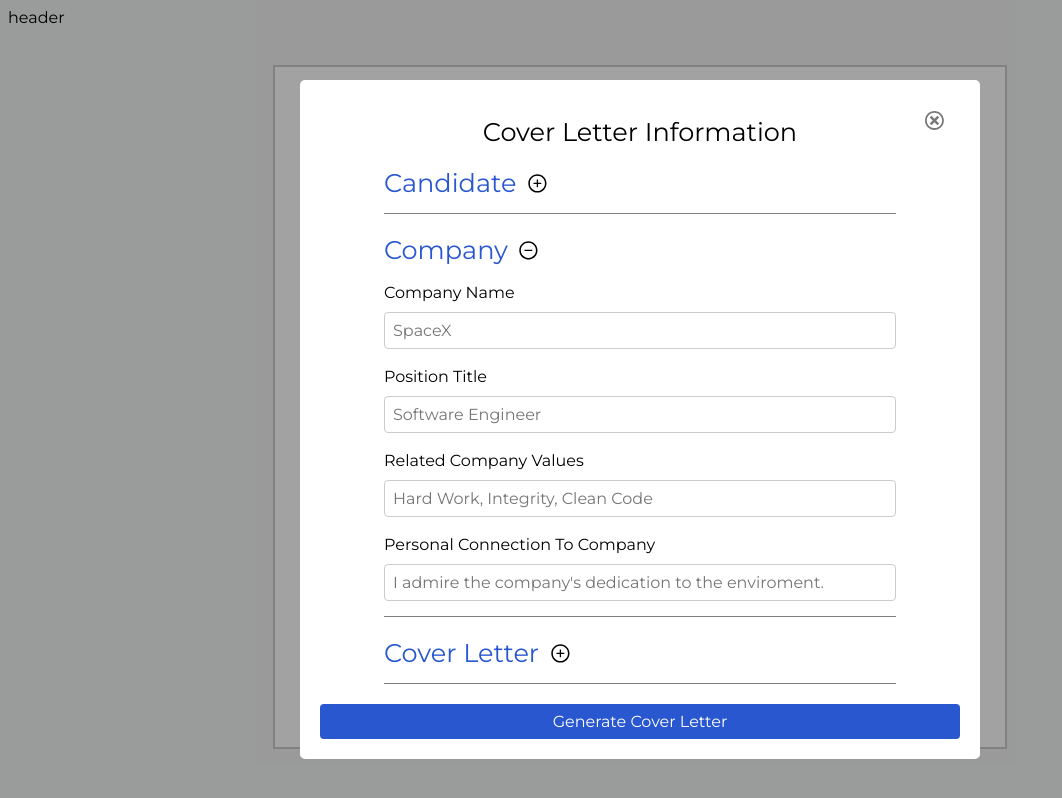
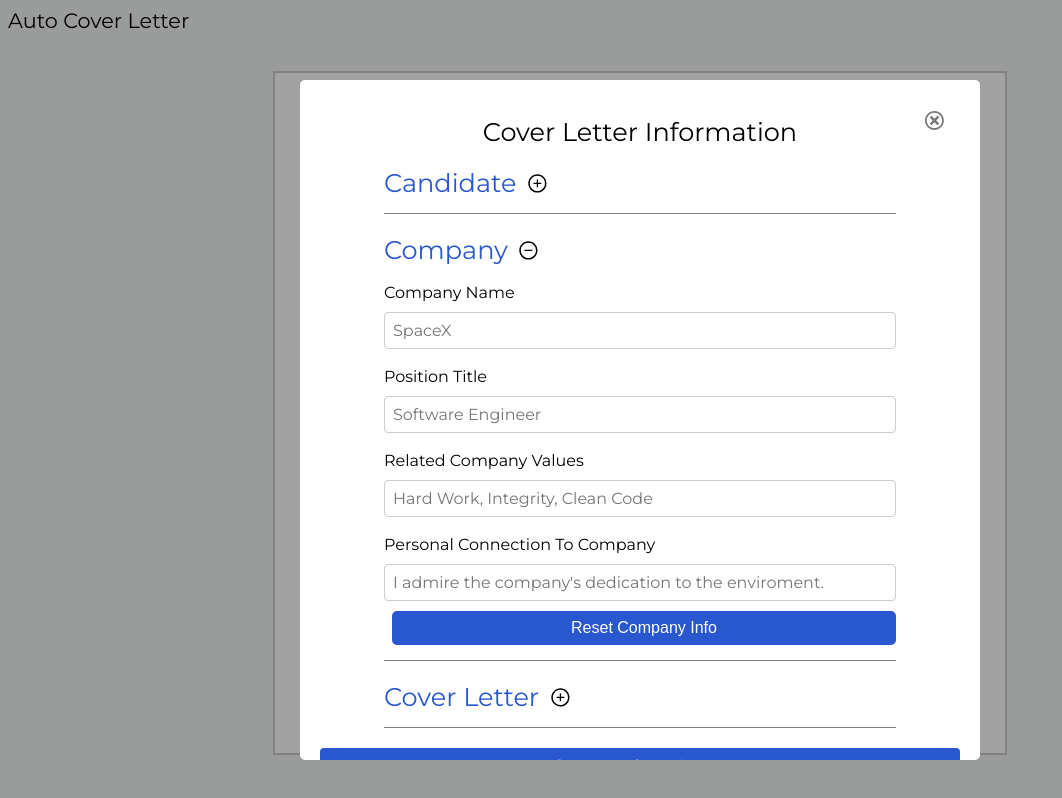
Before and after one commit to JoshBergman/AutoCoverLetter, a React (Create React App) app in the folder auto_cl_frontend/: page / in a window 1280 px wide. Shown: the whole page, without its empty margins (0-1062 px from the left). Built offline with nearby package versions, Linux system fonts and the light colour scheme.

Commit message:
Form improvements, reset field btn, psuedo api call

```diff
--- a/auto_cl_frontend/src/App.css
+++ b/auto_cl_frontend/src/App.css
@@ -1,5 +1,9 @@
 .App {
   font-family: "Montserrat", sans-serif;
+}
+
+.header {
+  font-size: 1.3rem;
 }
 
 html {
--- a/auto_cl_frontend/src/App.tsx
+++ b/auto_cl_frontend/src/App.tsx
@@ -5,7 +5,7 @@ import CoverLetterCurator from "./pages/cover-letter-curator";
 const App = () => {
   return (
     <div className="App">
-      <header className="App-header">header</header>
+      <header className="header">Auto Cover Letter</header>
       <CoverLetterCurator />
     </div>
   );
--- a/auto_cl_frontend/src/components/form-components/cover-letter-form.tsx
+++ b/auto_cl_frontend/src/components/form-components/cover-letter-form.tsx
@@ -1,4 +1,4 @@
-import React, { FormEvent, useContext } from "react";
+import React, { FormEvent, useContext, useState } from "react";
 import { ImCancelCircle } from "react-icons/im";
 
 import styles from "./styles/cover-letter-form.module.css";
@@ -15,8 +15,22 @@ interface ICoverLetterFormProps {
 }
 
 const CoverLetterForm = ({ toggleShowingForm }: ICoverLetterFormProps) => {
+  const [loadingAPI, setLoadingAPI] = useState(false);
   const { info, actions } = useContext(UserContext);
   const dispatch = actions.userDispatch;
+
+  const submitHandler = (e: FormEvent) => {
+    e.preventDefault();
+
+    setLoadingAPI(true);
+    //get cover letter from backend then set loading to false
+
+    //placholder
+    setTimeout(() => {
+      setLoadingAPI(false);
+      toggleShowingForm();
+    }, 2000);
+  };
 
   const getFormFields = () => {
     //generates each form section and that sections' question fields from "../../interfaces/cover-letter-form-info"
@@ -54,14 +68,14 @@ const CoverLetterForm = ({ toggleShowingForm }: ICoverLetterFormProps) => {
 
   return (
     <Modal>
-      <form id={"cl_form"} className={styles.form}>
+      <form onSubmit={submitHandler} id={"cl_form"} className={styles.form}>
         <button className={styles.cancelButton} onClick={cancelForm}>
           <ImCancelCircle />
         </button>
         <h2 className={styles.formHeader}>Cover Letter Information</h2>
         {getFormFields()}
         <button className={styles.button} type="submit">
-          Generate Cover Letter
+          {loadingAPI ? "Loading..." : "Generate Cover Letter"}
         </button>
       </form>
     </Modal>
--- a/auto_cl_frontend/src/components/form-components/form-ui/form-section.tsx
+++ b/auto_cl_frontend/src/components/form-components/form-ui/form-section.tsx
@@ -1,6 +1,8 @@
 import React, { useState } from "react";
+
 import styles from "../styles/form-section.module.css";
 import ShowMoreOrLessButton from "./show-more-or-less-button";
+import ResetCompanyInfo from "../form-util/reset-company-info";
 
 interface IFormSectionProps {
   children: React.ReactNode;
@@ -10,6 +12,9 @@ interface IFormSectionProps {
 
 const FormSection = ({ children, heading, defaultShow }: IFormSectionProps) => {
   const [showingSection, setShowingSection] = useState(defaultShow || false);
+
+  //since default is currently only used for company section we use it to add a field reset button for company
+  const useCompanyInfoResetButton = defaultShow || false;
 
   const toggleShowing = () => {
     setShowingSection((prevState) => !prevState);
@@ -22,6 +27,7 @@ const FormSection = ({ children, heading, defaultShow }: IFormSectionProps) => {
         <ShowMoreOrLessButton showingSection={showingSection} />
       </div>
       {showingSection && children}
+      {showingSection && useCompanyInfoResetButton && <ResetCompanyInfo />}
     </section>
   );
 };
--- /dev/null
+++ b/auto_cl_frontend/src/components/form-components/form-util/reset-company-info.tsx
@@ -0,0 +1,26 @@
+import { useContext } from "react";
+
+import styles from "../styles/form-section.module.css";
+import { FormEvent } from "react";
+import { UserContext } from "../../../context/user-info-context";
+
+const ResetCompanyInfoBtn = () => {
+  const dispatch = useContext(UserContext).actions.userDispatch;
+
+  const resetCompanyInfo = (e: FormEvent) => {
+    e.preventDefault();
+
+    dispatch({ type: "UPDATE_COMPANY_NAME", payload: "" });
+    dispatch({ type: "UPDATE_POSITION_TITLE", payload: "" });
+    dispatch({ type: "UPDATE_COMPANY_VALUES", payload: [""] });
+    dispatch({ type: "UPDATE_COMPANY_CONNECTION", payload: "" });
+  };
+
+  return (
+    <button onClick={resetCompanyInfo} className={styles.resetBtn}>
+      Reset Company Info
+    </button>
+  );
+};
+
+export default ResetCompanyInfoBtn;
--- a/auto_cl_frontend/src/components/form-components/styles/form-section.module.css
+++ b/auto_cl_frontend/src/components/form-components/styles/form-section.module.css
@@ -39,3 +39,18 @@
 .expandIcon:hover {
   cursor: pointer;
 }
+
+.resetBtn {
+  background-color: var(--brand-color);
+  color: white;
+  border: none;
+  border-radius: 5px;
+  padding: 0.5em 1em;
+  font-size: 1em;
+  font-weight: 500;
+  margin-left: 0.5em;
+}
+.resetBtn:hover {
+  cursor: pointer;
+  background-color: var(--brand-color-hover);
+}
```
